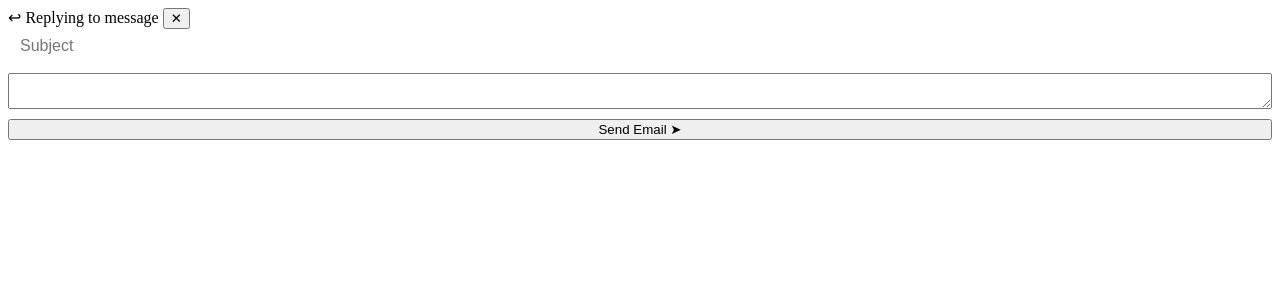
After one commit to meena-erian/unicom, a Django app: template unicom/templates/admin/unicom/forms/email_message_form.html in a window 1280 px wide. The commit adds this page. Shown: the top 300 px of the page. Run offline with Django 3.2, Linux system fonts and the light colour scheme; the template is opened without the code that fills it, so the values that code supplies are empty; some libraries are stand-ins or nearby versions.

Commit message:
split messaging form for email vs direct messaging

```diff
--- /dev/null
+++ b/unicom/templates/admin/unicom/forms/email_message_form.html
@@ -0,0 +1,63 @@
+{% load static %}
+<script src="https://cdn.tiny.cloud/1/47omvjk8csmi1w7xy7tew3vgivvfsut62b1zjsmm8p9ya95z/tinymce/6/tinymce.min.js" referrerpolicy="origin"></script>
+<script>
+  tinymce.init({
+    selector: '#email-editor',
+    plugins: 'link image lists table code',
+    toolbar: 'undo redo | blocks | bold italic | alignleft aligncenter alignright | indent outdent | bullist numlist | code | table',
+    height: 300,
+    menubar: false,
+    branding: false,
+    promotion: false,
+    setup: function(editor) {
+      editor.on('change', function() {
+        editor.save();
+      });
+    }
+  });
+</script>
+
+<div class="form-container email-form-container">
+  <div class="form-inner">
+    <div class="selected-message-container">
+      <div class="selected-message-header">
+        <span class="reply-icon">↩</span>
+        <span>Replying to message</span>
+        <button type="button" class="clear-selection">✕</button>
+      </div>
+      <div class="selected-message-content"></div>
+    </div>
+
+    <form method="post" action="" class="chat-form email-form">
+      {% csrf_token %}
+      <input type="hidden" name="reply_to_id" id="reply_to_id">
+      <input type="hidden" name="message_type" value="email">
+      <input type="text" name="subject" placeholder="Subject" class="email-subject">
+      <textarea id="email-editor" name="message_html"></textarea>
+      <button type="submit" class="send-button">Send Email ➤</button>
+    </form>
+  </div>
+</div>
+
+<style>
+.email-form-container {
+  padding-bottom: 20px;
+}
+
+.email-form {
+  display: flex;
+  flex-direction: column;
+  gap: 10px;
+}
+
+.email-subject {
+  padding: 8px 12px;
+  border: 1px solid var(--border-color);
+  border-radius: 4px;
+  font-size: 1em;
+}
+
+.tox-tinymce {
+  border-radius: 4px !important;
+}
+</style>
```
Also changed, not shown: unicom/templates/admin/unicom/chat_history.html (+6 -52 lines), unicom/templates/admin/unicom/forms/text_message_form.html (added, +54 -0 lines), unicom/views/chat_history_view.py (+17 -3 lines).
